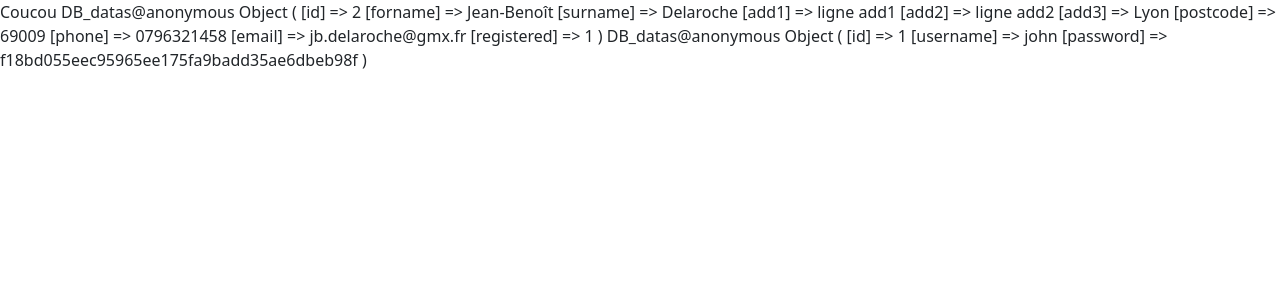
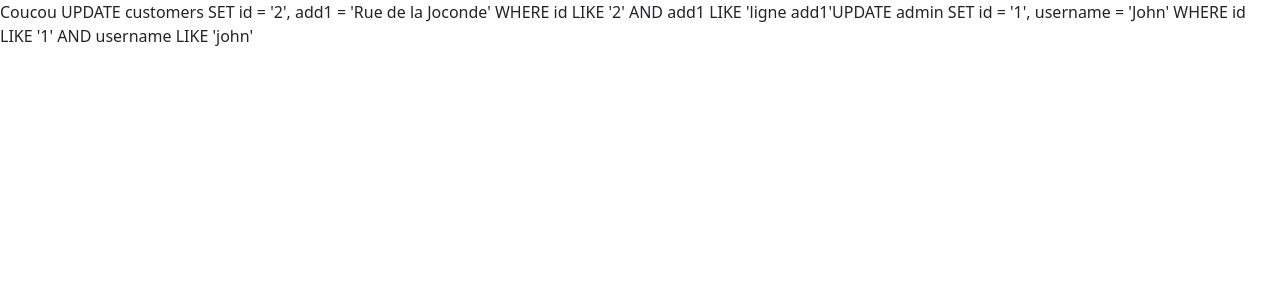
Before and after one commit to Les-Techos/Shopify, a PHP site: page / in a window 1280 px wide. Shown: the top 300 px of the page. Run offline with PHP 8.4, Linux system fonts and the light colour scheme; data comes from the database, SQL or seed files in the repository.

Commit message:
Add comments in bd.php and DB_Object.php

```diff
--- a/models/Customer.php
+++ b/models/Customer.php
@@ -3,7 +3,7 @@
 
     class Customer extends User{
         public function __construct($id_p){
-            parent::__construct($id_p,'customers', 'id');
+            parent::__construct($id_p,'customers');
         }
     }
 ?>
--- a/models/DB_Object.php
+++ b/models/DB_Object.php
@@ -2,64 +2,90 @@
 
 include_once('bd.php');
 
+/**
+ * @abstract
+ * Base template for every table in DB.
+ */
 abstract class DB_Object
 {
-  public $id = '0';
-  public $data_table = ' ';
-  public $id_name = ' ';
-  public DB_datas $datas, $oldDatas;
+  public $id = '0'; // Id
+  public $data_table = ' '; // Table name
+  public $id_name = 'id'; // Name of column "id"
+  public DB_datas $datas, $oldDatas; // datas related to the Table (modified and last get from DB)
 
-  public function __construct($id_p, $data_table_p, $id_name_p)
+  /**
+   * Constructor
+   *
+   * @param int $id_p
+   * @param string $data_table_p
+   * @param string $id_name_p
+   */
+  public function __construct(int $id_p, string $data_table_p, $id_name_p = 'id')
   {
     $this->id = $id_p;
     $this->data_table = $data_table_p;
     $this->id_name = $id_name_p;
 
-    $attributes = getColumnName($this->data_table, 3);
-    $this->datas = (new class extends DB_datas{});
-    foreach($attributes as $name => $val){
+    $attributes = getColumnName($this->data_table, 3); //Get the table columns name
+    $this->datas = (new class extends DB_datas{}); //Create a fresh new implementation of DB_data receiving the DB
+    foreach($attributes as $name => $val){ //Insert each column as an attribute in datas
       $this->datas->{$val} = "";
     }
 
-    $this->get_data();
+    $this->get_data(); //Once datas set up, retrieve DB's datas
   }
 
+  /**
+   * Update the DB with the modifications made to datas attributes
+   *
+   * @return void
+   */
   public function set_data()
   {
-    foreach(get_object_vars($this->datas) as $property => $val){
+    foreach(get_object_vars($this->datas) as $property => $val){ //For each attributes of datas, we verified if they are modified compare to the DB content
+
       $oldProperty = &$this->oldDatas->{$property};
       $newProperty = &$val;
-      if($newProperty != $oldProperty) updateDatas($this->data_table, [$this->id_name, $this->id, $this->id] ,[$property, $oldProperty, $newProperty]);
+      if($newProperty != $oldProperty) updateDatas($this->data_table, [$this->id_name, $this->id, $this->id] ,[$property, $oldProperty, $newProperty]); //In that case, we update the corresponding property in the DB.
     }
   }
 
 
-
+  /**
+   * Retrieve datas from DB
+   *
+   * @return void
+   */
   public function get_data()
   {
-    if (getDatasLike($this->data_table, $res, [$this->id_name, $this->id])) {
-      $res = $res[0];
-      foreach ($res as $key => $val) {
-        if (property_exists($this->datas, $key)) {
-          $this->datas->{$key} = $val;
+    if (getDatasLike($this->data_table, $res, [$this->id_name, $this->id])) { // Get the tuple with the id of da instancied object and pursue if a result is returned
+      $res = $res[0]; //Extract the first element (Only one element corresponds to the id above).
+      foreach ($res as $key => $val) { //Set the attributes with corresponding DB datas
+        if (property_exists($this->datas, $key)) { //Check if da property really exists
+          $this->datas->{$key} = $val; //Set the value
         }
       }
     }
-    $this->oldDatas = clone $this->datas;
+    $this->oldDatas = clone $this->datas; //Keep a trace of the DB current state
   }
 
+    /**
+     * To String
+     *
+     * @return string
+     */
   public function __toString()
   {
     $res = "";
-
     $res = print_r($this->datas, true);
-
     return $res;
   }
 }
 
+/**
+ * @abstract
+ * Design to receive the DB datas
+ */
 abstract class DB_datas{
 
 }
-
-?>
--- a/models/Seller.php
+++ b/models/Seller.php
@@ -1,11 +1,8 @@
 <?php
-
 include_once("User.php");
-
 class seller extends User{
     public function __construct($id_p){
-        parent::__construct($id_p,'admin', 'id');
+        parent::__construct($id_p,'admin');
     }
 }
-
 ?>
--- a/models/User.php
+++ b/models/User.php
@@ -1,11 +1,10 @@
 <?php
-    include_once('bd.php');
     include_once('DB_Object.php');
 
     abstract class User extends DB_Object{
 
-        public function __construct($id_p, $data_table_p, $id_name_p){
-            parent::__construct($id_p, $data_table_p, $id_name_p);
+        public function __construct($id_p, $data_table_p){
+            parent::__construct($id_p, $data_table_p);
         }
     }
 ?>
--- a/models/bd.php
+++ b/models/bd.php
@@ -3,11 +3,16 @@ define('END', "end"); // REtourner par une fonction lors d'un résultat alternat
 define('ALL', "%"); // WildCard retourne tout les résultat en ignorant le paramètre associé
 define('NO_CHANGE', "NO_CHANGE"); // Caractère de non défintion
 
+/**
+ * Build da conditionnal filter used in queries
+ *
+ * @param [type] ...$VALUES
+ * @return void
+ */
 function constructConditionsFilter(...$VALUES)
 {
     $condition = "";
     $flipflop = false;
-
 
     foreach ($VALUES as list($arg, $value)) {
 
@@ -21,6 +26,12 @@ function constructConditionsFilter(...$VALUES)
     return $condition;
 }
 
+/**
+ * Get the Columns name of $tableName
+ *
+ * @param [type] $tableName
+ * @return void
+ */
 function getColumnName($tableName){
     $query = 'SELECT * FROM INFORMATION_SCHEMA.COLUMNS WHERE TABLE_NAME = "' . $tableName .'"';
     $res = $GLOBALS['conn']->query($query);
@@ -166,28 +177,6 @@ function updateDatas($table,  ...$VALUES)
 }
 
 /**
- * @brief affiche toute une table (Debug)
- * @param $conn : Connexion à la DB
- * @param $table : Table voulant être atteinte
- * @param ...$VALUES : Tableau de dimensions n*1 des champs de la donnée
- */
-function dumpAllEntries($table, ...$Column)
-{
-    getDatasLike($table, $res);
-    $buff = getNextRowFrom($res);
-    $nbRow = 0;
-    while ($buff != END) {
-        echo $nbRow . " - ";
-        foreach ($Column as $col) {
-            echo $buff[$col] . " | ";
-        }
-        $nbRow++;
-        echo "<br>";
-        $buff = getNextRowFrom($res);
-    }
-}
-
-/**
  * @brief Vérifie si l'id est contenu dans la $table
  * @param $conn : Connexion à la DB
  * @param $table : Table voulant être atteinte
--- a/public/index.php
+++ b/public/index.php
@@ -15,11 +15,12 @@
         include_once("../models/Customer.php");
         include_once("../models/Seller.php");
         $c = new Customer(2);
+        $c->datas->add1 = "Rue de la Joconde";
+        $c->set_data();
+
         $a = new Seller(1);
-        //$c->datas->add2 = "Montréal";
-        //$c->set_data();
-        print_r(strval($c));
-        print_r(strval($a));
+        $a->datas->username = "John";
+        $a->set_data();
     ?>
 </body>
 
```
